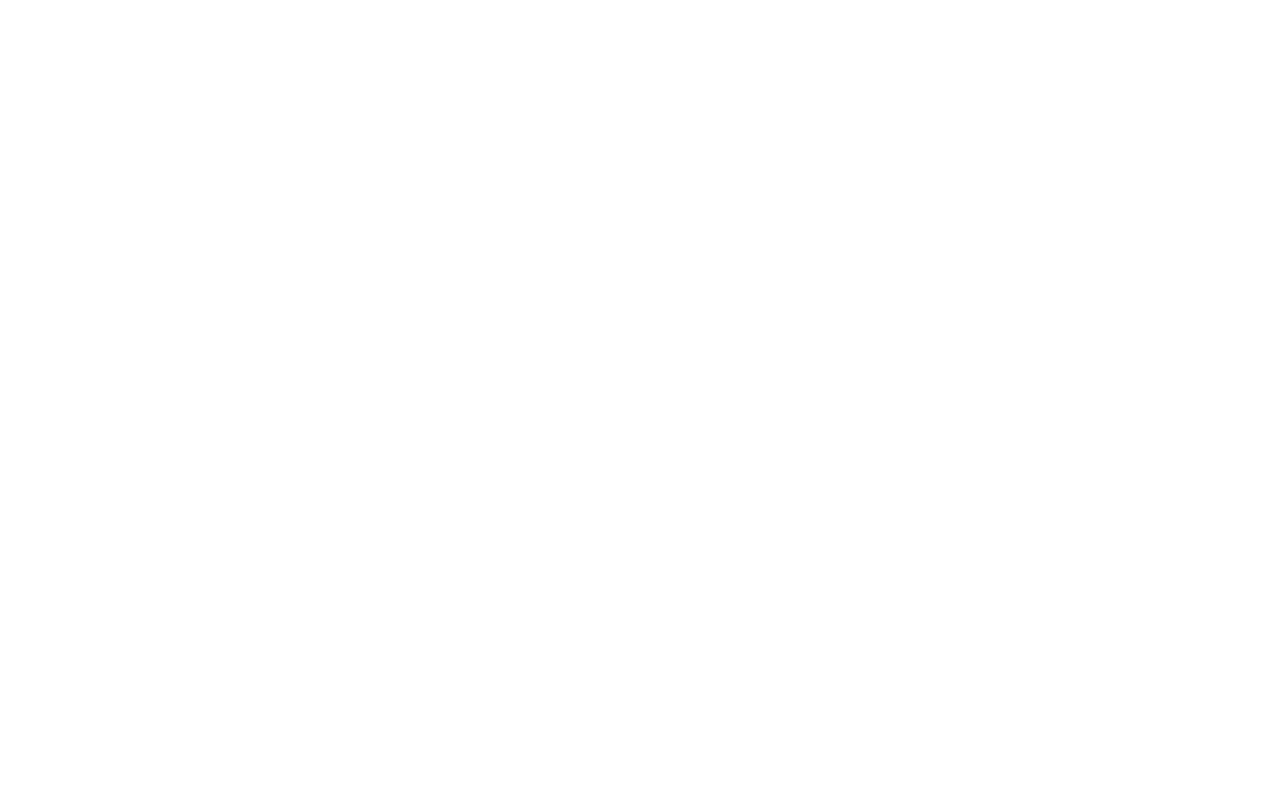
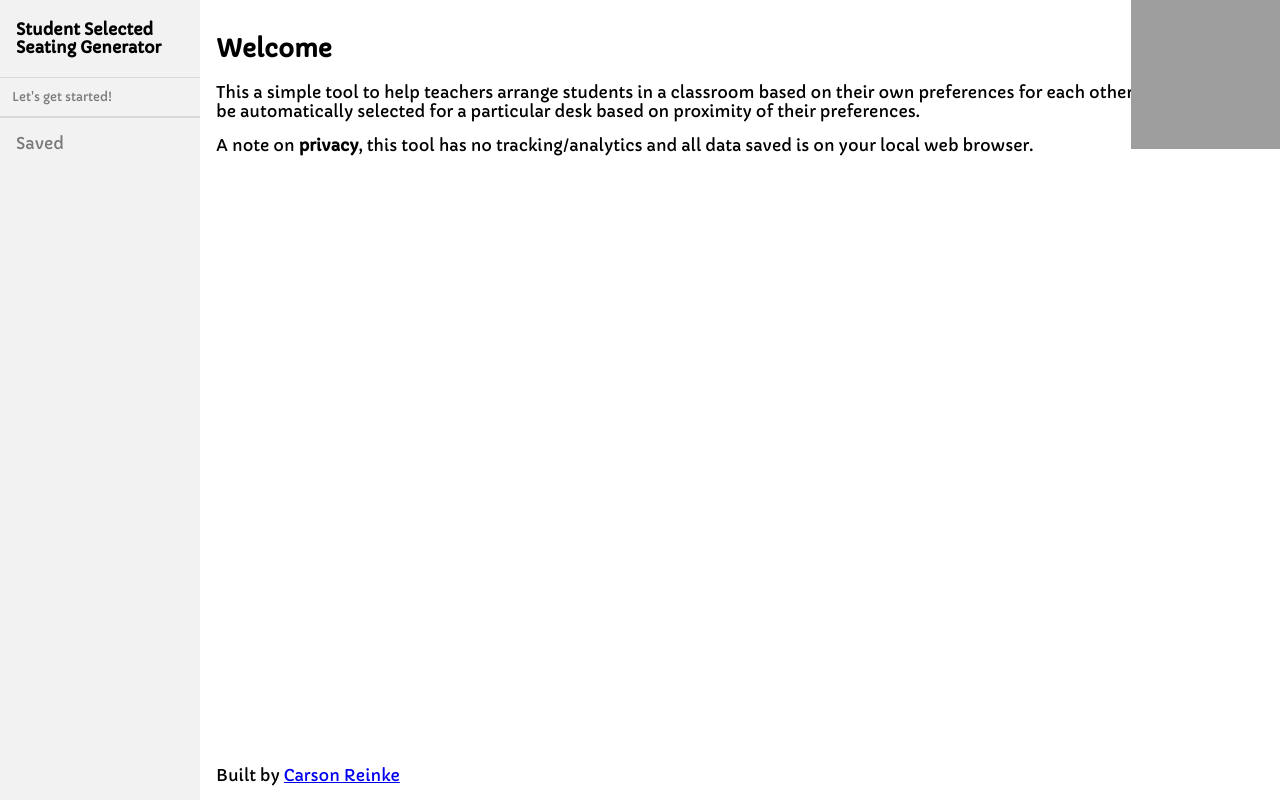
Before and after one commit to carsonreinke/student-selected-seating-generator-react, a React (Create React App) app: page / in a window 1280 px wide. Built offline with nearby package versions, Linux system fonts and the light colour scheme; grey boxes are pictures that could not be loaded; a web font is replaced by a local one.

Commit message:
Get some initial components added Added editorconfig

```diff
--- a/src/app/App.tsx
+++ b/src/app/App.tsx
@@ -3,10 +3,11 @@
   Switch,
   Route
 } from 'react-router-dom';
+import VersionSelector from '../views/VersionSelector';
 import 'purecss';
 import './App.css';
 
-function App() {
+export default function App() {
   return (
     <div className="App">
       <Switch>
@@ -23,11 +24,9 @@
         </Route>
 
         <Route path="/">
-
+          <VersionSelector />
         </Route>
       </Switch>
     </div>
   );
 }
-
-export default App;
--- /dev/null
+++ b/src/components/BaseHamburger.tsx
@@ -0,0 +1,34 @@
+import React from 'react';
+
+export default function BaseHamburger() {
+  return (
+    <a className="hamburger">
+      <span></span>
+    </a>
+  )
+}
+
+/*
+<template>
+  <a class="hamburger" @click="toggle">
+    <span></span>
+  </a>
+</template>
+
+<script>
+export default {
+  methods: {
+    toggle: event => {
+      const element = document.getElementById("app");
+
+      if (element.classList.contains("expanded")) {
+        element.classList.remove("expanded");
+      } else {
+        element.classList.add("expanded");
+      }
+    }
+  }
+};
+</script>
+
+*/
--- /dev/null
+++ b/src/components/BaseHeader.module.css
@@ -0,0 +1,10 @@
+.header {
+  border-bottom: 1px rgba(0, 0, 0, 0.1) solid;
+}
+
+.header h1 {
+  font-size: 1em;
+  font-weight: bold;
+  margin: 0;
+  padding: 1.25em 1em;
+}
--- /dev/null
+++ b/src/components/BaseHeader.tsx
@@ -0,0 +1,10 @@
+import React from 'react';
+import styles from './BaseHeader.module.css'
+
+export default function BaseHeader() {
+  return (
+    <header className={styles.header}>
+      <h1>Student Selected Seating Generator</h1>
+    </header>
+  )
+}
--- /dev/null
+++ b/src/views/VersionSelector.module.css
@@ -0,0 +1,17 @@
+.ribbon {
+    position: absolute;
+    top: 0;
+    right: 0;
+  }
+
+p.bottom {
+  position: absolute;
+  bottom: 0;
+}
+
+@media (max-width: 768px) {
+  p.bottom {
+    position: relative;
+    bottom: auto;
+  }
+}
--- /dev/null
+++ b/src/views/VersionSelector.tsx
@@ -0,0 +1,62 @@
+import React from 'react';
+import BaseHamburger from '../components/BaseHamburger';
+import BaseHeader from '../components/BaseHeader';
+import styles from './VersionSelector.module.css';
+import add from '../assets/images/add.svg';
+
+type VersionSelectorProps = {};
+
+export default class VersionSelector extends React.Component<VersionSelectorProps> {
+  constructor(props: VersionSelectorProps) {
+    super(props);
+  }
+
+  render() {
+    return (
+      <div>
+        <BaseHamburger />
+        <nav className="pure-menu">
+          <BaseHeader />
+          <p>Let's get started!</p>
+          <ul className="pure-menu-list">
+            {/*<li class="pure-menu-item pure-menu-link menu-new" @click="newVersion">
+              <img src={add} alt="New" /> New
+            </li>*/}
+          </ul>
+          <h3>Saved</h3>
+          <ul className="pure-menu-list menu-bottom">
+            {/*<li
+              class="pure-menu-item pure-menu-link"
+              v-for="version in versions"
+              :key="version.id"
+              @click="loadVersion(version)"
+            >{{ version.name }} Created On {{ version.createdAtDate().toLocaleString() }}</li>
+            */}
+          </ul>
+        </nav>
+        <main>
+          <div className={styles.ribbon}>
+            <a href="https://github.com/carsonreinke/student-selected-seating-generator-react">
+              <img
+                width="149"
+                height="149"
+                src="https://github.blog/wp-content/uploads/2008/12/forkme_right_gray_6d6d6d.png?resize=149%2C149"
+                alt="Fork me on GitHub"
+              />
+            </a>
+          </div>
+
+          <h2>Welcome</h2>
+          <p>This a simple tool to help teachers arrange students in a classroom based on their own preferences for each other. Students will be automatically selected for a particular desk based on proximity of their preferences.</p>
+          <p>
+            A note on <b>privacy</b>, this tool has no tracking/analytics and all data saved is on your local web browser.
+        </p>
+
+          <p className={styles.bottom}>
+            Built by <a href="https://reinke.co/">Carson Reinke</a>
+          </p>
+        </main>
+      </div>
+    );
+  }
+}
```
Also changed, not shown: 1 other file (tests, documents, lock files or other folders).
